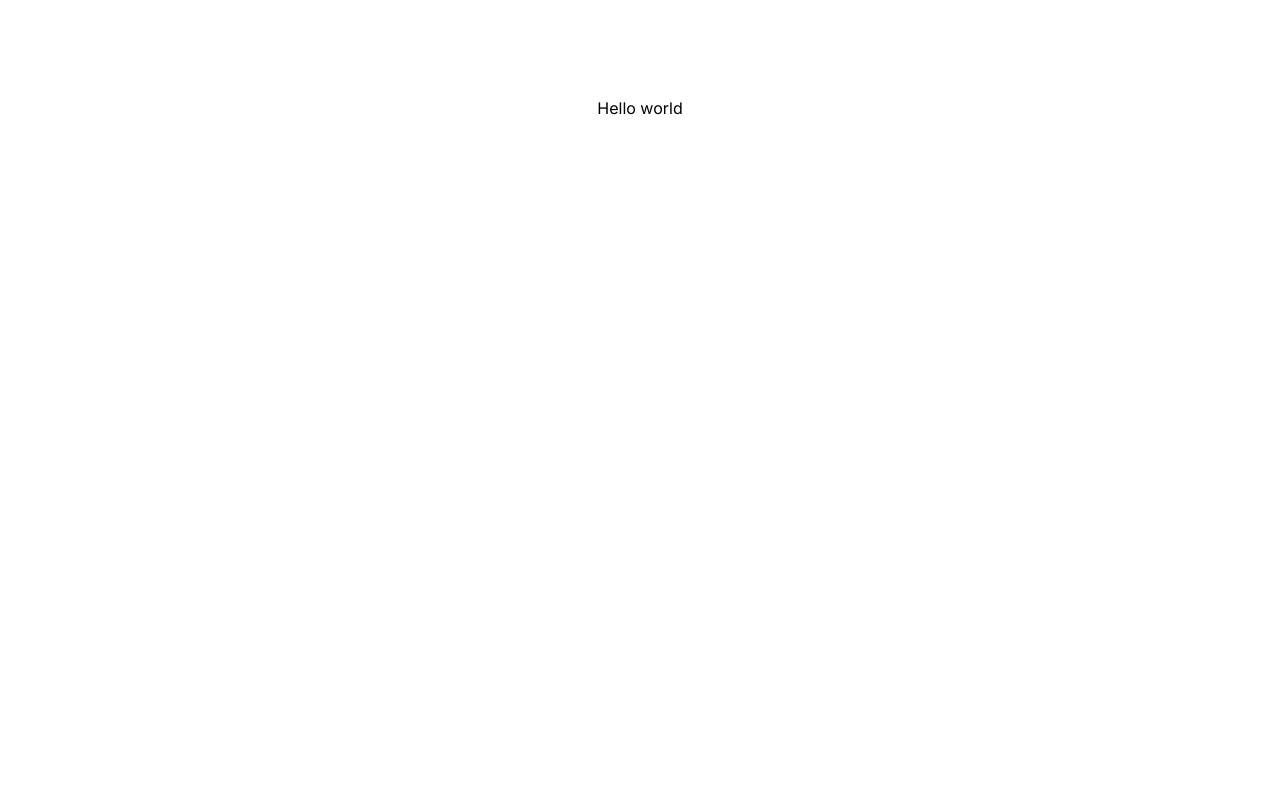
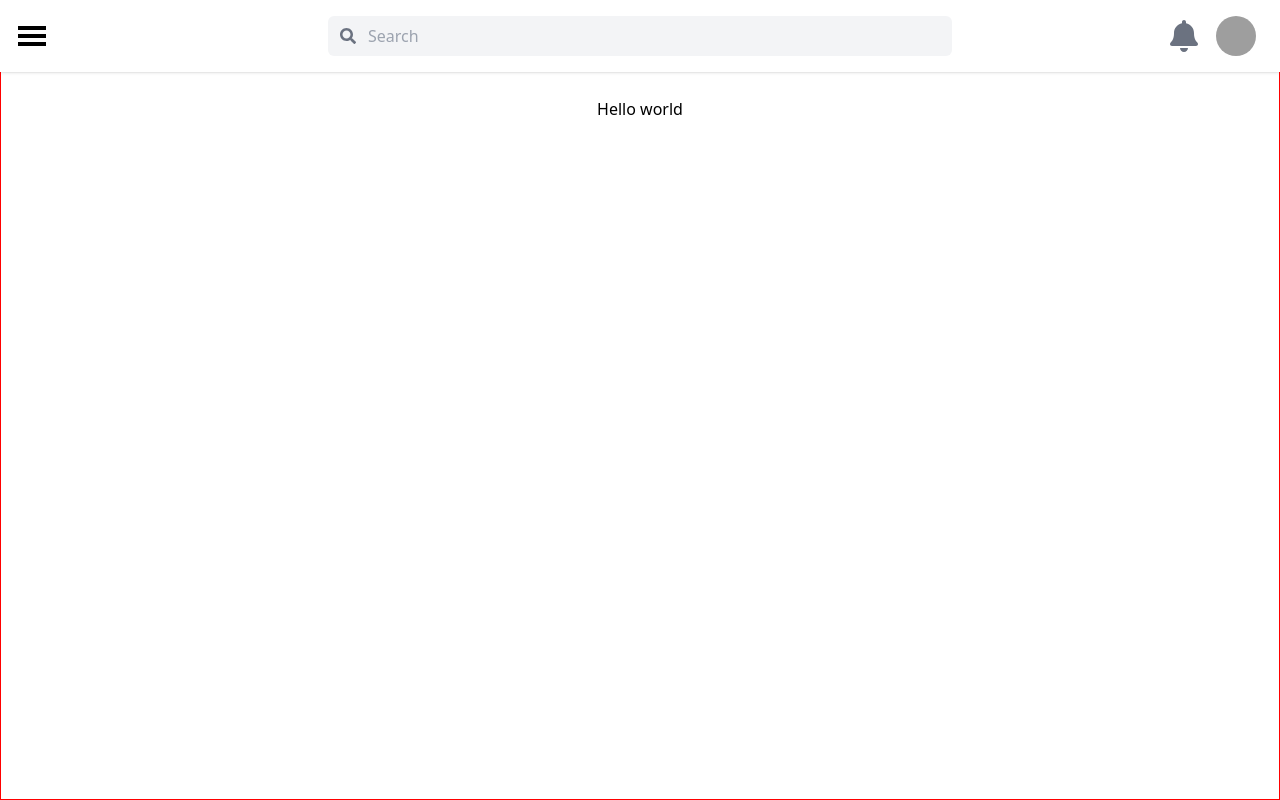
Before and after one commit to piyushrana00456/Social_Media_Frontend, a Next.js app: page / in a window 1280 px wide. Built offline with nearby package versions, Linux system fonts and the light colour scheme; grey boxes are pictures that could not be loaded.

Commit message:
initial changes for navbar

```diff
--- a/package.json
+++ b/package.json
@@ -9,9 +9,10 @@
     "lint": "next lint"
   },
   "dependencies": {
+    "next": "14.2.4",
     "react": "^18",
     "react-dom": "^18",
-    "next": "14.2.4"
+    "react-icons": "^5.2.1"
   },
   "devDependencies": {
     "postcss": "^8",
--- /dev/null
+++ b/src/components/Navbar/Navbar.jsx
@@ -0,0 +1,31 @@
+import React from 'react';
+import { FaSearch, FaBell } from 'react-icons/fa';
+import { GiHamburgerMenu } from "react-icons/gi";
+
+const NavbarComponent = () => {
+    return (
+        <nav className="bg-white w-full p-4 shadow fixed top-0 left-0 z-100">
+            <div className="flex">
+                <div className="flex items-center w-1/4">
+                    <GiHamburgerMenu size={'2rem'}/>
+                </div>
+                <div className="relative flex-1 w-1/2">
+                    <input
+                        type="text"
+                        placeholder="Search"
+                        className="w-full pl-10 pr-4 py-2 text-gray-700 bg-gray-100 rounded-md focus:outline-none focus:bg-white focus:ring-2 focus:ring-blue-500"
+                    />
+                    <FaSearch className="absolute left-3 top-3 text-gray-500" />
+                </div>
+                <div className="flex items-center space-x-4 w-1/4 justify-end">
+                    <FaBell className="text-gray-500" size={'2rem'}/>
+                    <div className='pr-2'>
+                        <img src="https://res.cloudinary.com/dnc3g9s6f/image/upload/v1718890814/zjvfntcm4ek9n1adub9w.webp" alt="User Avatar" className="h-10 w-10 rounded-full"/>
+                    </div>
+                </div>
+            </div>
+        </nav>
+    );
+};
+
+export default NavbarComponent;
--- a/src/pages/index.js
+++ b/src/pages/index.js
@@ -1,10 +1,10 @@
-import Image from "next/image";
-import { Inter } from "next/font/google";
-
-const inter = Inter({ subsets: ["latin"] });
+import NavbarComponent from "@/components/Navbar/Navbar";
 
 export default function Home() {
   return (
-    <main className={`flex min-h-screen flex-col items-center justify-between p-24 ${inter.className}`}>Hello world</main>
+    <main className={`flex min-h-screen flex-col items-center justify-between p-24`} style={{border: '1px solid red'}}>
+      <NavbarComponent/>
+        Hello world
+      </main>
   );
 }
--- a/src/pages/login/index.jsx
+++ b/src/pages/login/index.jsx
@@ -13,7 +13,7 @@ const LoginPage = () => {
         e.preventDefault();
         const {email, password} = credentials;
         try {
-        let res = await fetch('http://localhost:8000/api/auth/reg', {
+        let res = await fetch('http://localhost:8000/api/auth/login', {
             method: 'POST',
             headers: {
                 'Content-Type': 'application/json'
```
Also changed, not shown: 1 other file (tests, documents, lock files or other folders).
